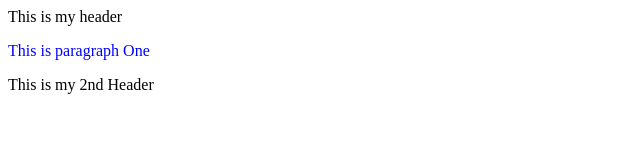
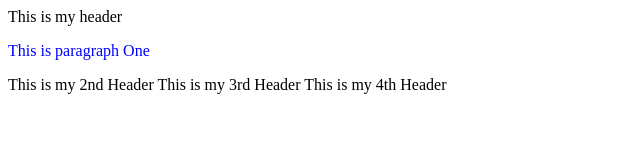
Before and after one commit to Yezoks/SshRemoteRepo, a plain HTML site: page index.html in a window 1280 px wide. Shown: the whole page, without its empty margins (0-640 px from the left). Drawn offline with Linux system fonts and the light colour scheme.

Commit message:
Added Headers 3rd and 4th

```diff
--- a/index.html
+++ b/index.html
@@ -16,6 +16,8 @@
     <P> This is paragraph One </P>
 
     <HI> This is my 2nd Header </HI>
+    <HI> This is my 3rd Header </HI>
+    <HI> This is my 4th Header </HI>
 
 </BODY>
 
```
Also changed, not shown: 1 other file.
